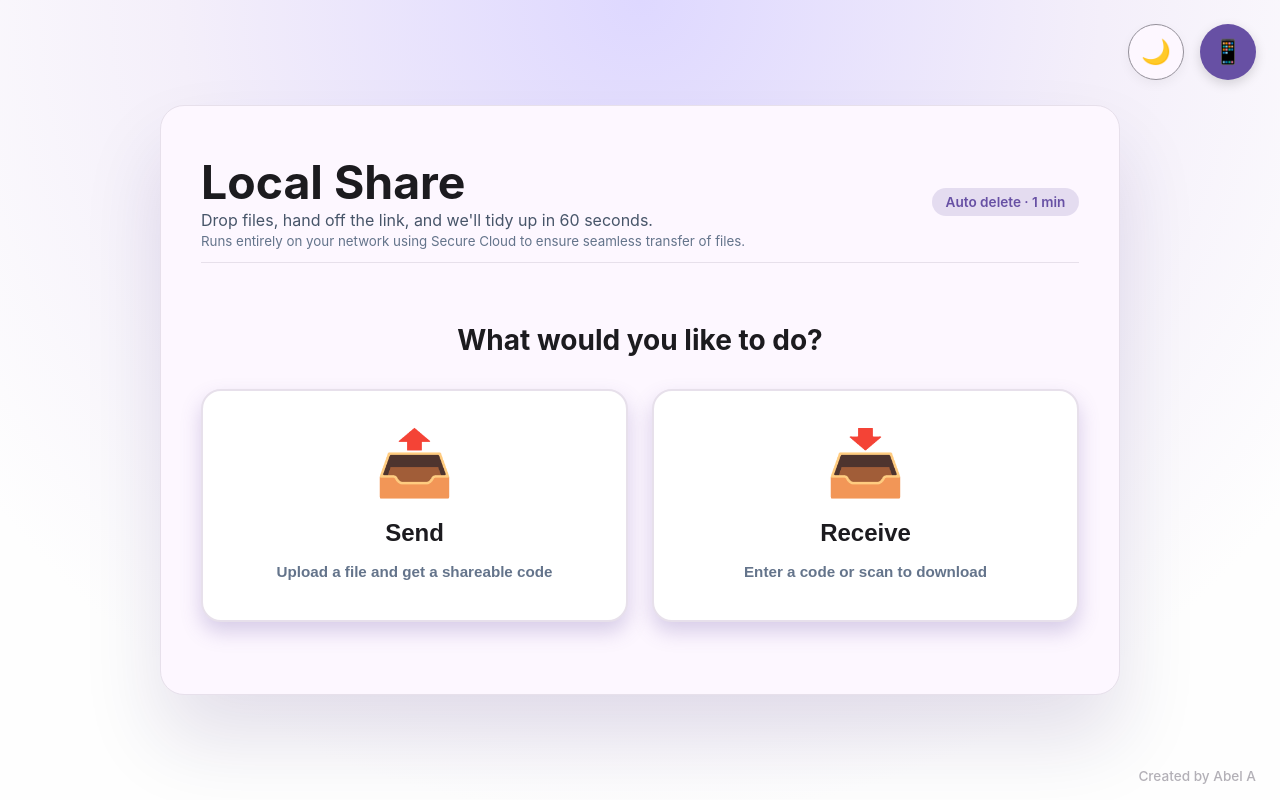
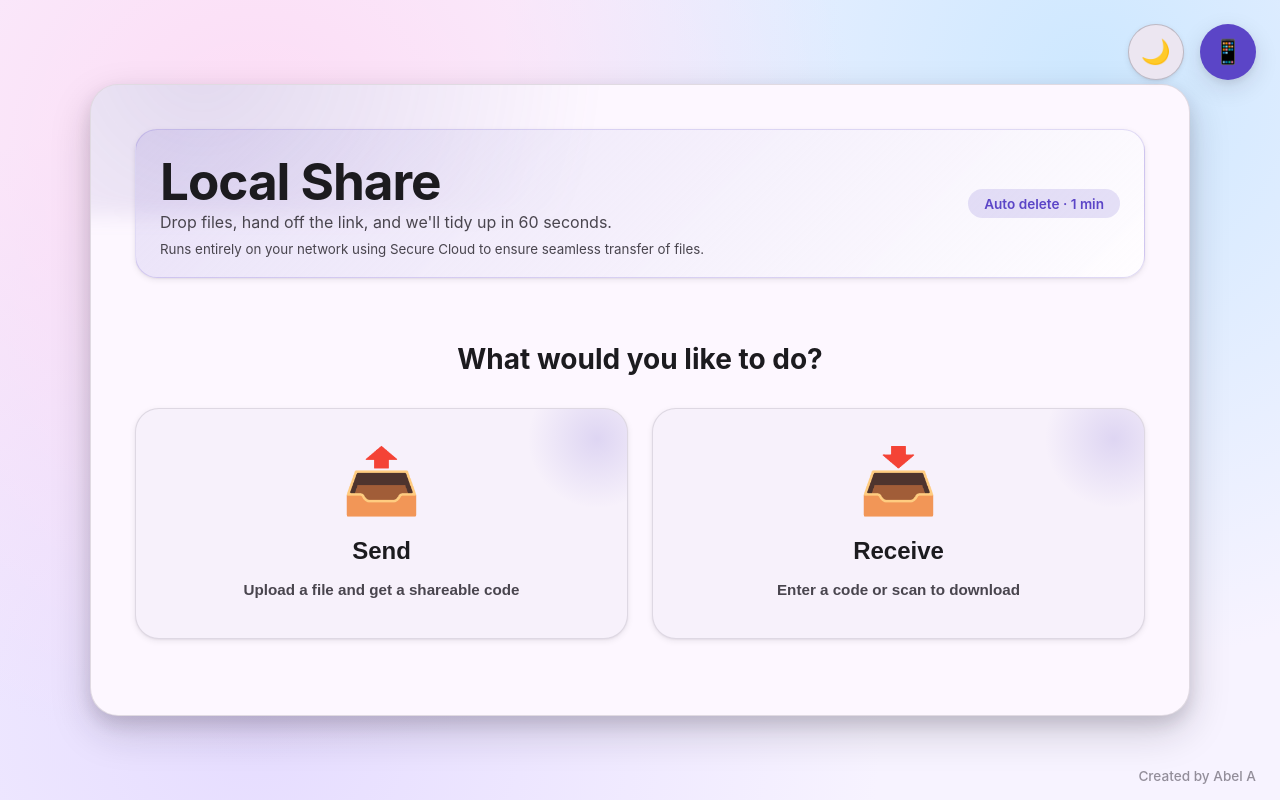
Before and after one commit to Abel-Ajish/filesend, a Next.js app: page / in a window 1280 px wide. Built offline with nearby package versions, Linux system fonts and the light colour scheme.

Commit message:
Redesign UI with Material You styling

```diff
--- a/app/globals.css
+++ b/app/globals.css
@@ -1,18 +1,31 @@
 :root {
   font-family: "Inter", "Segoe UI", system-ui, -apple-system, sans-serif;
-  --md-sys-color-primary: #6750a4;
+  color-scheme: light;
+  --md-sys-color-primary: #5b45c7;
   --md-sys-color-on-primary: #ffffff;
-  --md-sys-color-primary-container: #eaddff;
-  --md-sys-color-on-primary-container: #21005d;
-  --md-sys-color-secondary: #625b71;
+  --md-sys-color-primary-container: #e8ddff;
+  --md-sys-color-on-primary-container: #24005b;
+  --md-sys-color-secondary: #5d5b6f;
+  --md-sys-color-on-secondary: #ffffff;
+  --md-sys-color-secondary-container: #e5e0f8;
+  --md-sys-color-tertiary: #176a5a;
+  --md-sys-color-on-tertiary: #ffffff;
+  --md-sys-color-error: #ba1a1a;
+  --md-sys-color-on-error: #ffffff;
   --md-sys-color-surface: #fdf7ff;
-  --md-sys-color-surface-variant: #e7e0eb;
+  --md-sys-color-surface-variant: #e7e0ec;
   --md-sys-color-on-surface: #1c1b1f;
-  --md-sys-color-outline: #938f99;
-  --md-sys-color-error: #b3261e;
-  --md-sys-color-tertiary: #7d5260;
+  --md-sys-color-on-surface-variant: #49454e;
+  --md-sys-color-outline: #7a7581;
+  --md-sys-color-surface-container-low: #f7f1fb;
+  --md-sys-color-surface-container: #f2ecf7;
+  --md-sys-color-surface-container-high: #ece6f1;
+  --md-sys-color-surface-container-highest: #e6e0eb;
+  --md-sys-elevation-1: 0 1px 2px rgba(29, 22, 40, 0.06), 0 2px 6px rgba(29, 22, 40, 0.08);
+  --md-sys-elevation-2: 0 8px 24px rgba(29, 22, 40, 0.12), 0 3px 8px rgba(29, 22, 40, 0.08);
+  --md-sys-elevation-3: 0 16px 40px rgba(29, 22, 40, 0.18), 0 8px 16px rgba(29, 22, 40, 0.12);
   color: var(--md-sys-color-on-surface);
-  background-color: #dbeafe;
+  background-color: #f5f1ff;
 }
 
 *,
@@ -27,89 +40,127 @@
   display: flex;
   align-items: center;
   justify-content: center;
-  background: radial-gradient(circle at top, #ded8ff 0%, #f4effa 45%, #fefefe 80%);
-  animation: toneShift 22s ease-in-out infinite alternate;
+  background: radial-gradient(circle at 20% 20%, rgba(255, 209, 240, 0.7), transparent 50%),
+    radial-gradient(circle at 85% 10%, rgba(191, 228, 255, 0.75), transparent 45%),
+    radial-gradient(circle at 20% 90%, rgba(220, 208, 255, 0.65), transparent 50%),
+    #f7f3ff;
+  animation: toneShift 24s ease-in-out infinite alternate;
   overflow-x: hidden;
-  /* Prevent horizontal scroll on mobile */
 }
 
 @keyframes toneShift {
   from {
-    background: radial-gradient(circle at top, #ded8ff 0%, #f4effa 45%, #fefefe 80%);
+    background-position: 0% 0%, 0% 0%, 0% 0%, 0% 0%;
   }
 
   to {
-    background: radial-gradient(circle at 20% 10%, #ffeef8 0%, #fef7ff 55%, #ffffff 90%);
+    background-position: 20% 10%, -10% 15%, 15% 30%, 0% 0%;
   }
 }
 
 main {
-  width: min(960px, 94vw);
+  width: min(1100px, 94vw);
   background: var(--md-sys-color-surface);
-  border-radius: 1.5rem;
-  border: 1px solid var(--md-sys-color-surface-variant);
-  box-shadow: 0 45px 80px rgba(33, 0, 93, 0.12);
-  padding: 2.5rem;
+  border-radius: 28px;
+  border: 1px solid rgba(92, 85, 98, 0.18);
+  box-shadow: var(--md-sys-elevation-3);
+  padding: 2.75rem;
   display: flex;
   flex-direction: column;
-  gap: 1.75rem;
-  animation: floatUp 420ms ease-out;
+  gap: 2rem;
+  animation: floatUp 420ms cubic-bezier(0.2, 0.9, 0.2, 1);
   position: relative;
-  /* Context for absolute positioning if needed */
+  overflow: hidden;
+}
+
+main::before {
+  content: "";
+  position: absolute;
+  inset: -30% 40% auto -40%;
+  height: 320px;
+  background: radial-gradient(circle, rgba(103, 80, 164, 0.18), transparent 70%);
+  filter: blur(10px);
+  z-index: 0;
+}
+
+main > * {
+  position: relative;
+  z-index: 1;
 }
 
 @keyframes floatUp {
   from {
     opacity: 0;
-    transform: translateY(20px);
+    transform: translateY(20px) scale(0.98);
   }
 
   to {
     opacity: 1;
-    transform: translateY(0);
+    transform: translateY(0) scale(1);
   }
 }
 
 h1 {
   margin: 0;
-  font-size: clamp(2rem, 4vw, 2.9rem);
+  font-size: clamp(2.25rem, 4vw, 3.2rem);
+  letter-spacing: -0.02em;
 }
 
 p {
   margin: 0;
-  color: #475569;
+  color: var(--md-sys-color-on-surface-variant);
 }
 
 small {
-  color: #64748b;
+  color: var(--md-sys-color-on-surface-variant);
 }
 
 .hero {
-  display: flex;
-  justify-content: space-between;
+  display: grid;
+  grid-template-columns: minmax(0, 1fr) auto;
+  gap: 1.5rem;
   align-items: center;
-  gap: 1rem;
-  padding: 0.5rem 0 0.75rem;
-  border-bottom: 1px solid var(--md-sys-color-surface-variant);
+  padding: 1.25rem 1.5rem;
+  border-radius: 22px;
+  background: linear-gradient(135deg, rgba(94, 74, 198, 0.12), rgba(255, 255, 255, 0.7));
+  border: 1px solid rgba(91, 69, 199, 0.18);
+  box-shadow: var(--md-sys-elevation-1);
+}
+
+.hero small {
+  display: block;
+  margin-top: 0.6rem;
+}
+
+.pill {
+  display: inline-flex;
+  align-items: center;
+  gap: 0.35rem;
+  font-size: 0.85rem;
+  padding: 0.4rem 1rem;
+  border-radius: 999px;
+  background: rgba(91, 69, 199, 0.15);
+  color: var(--md-sys-color-primary);
+  font-weight: 600;
 }
 
 .panel {
-  border: 1px solid var(--md-sys-color-surface-variant);
-  border-radius: 1.25rem;
-  padding: 1.75rem;
+  border: 1px solid rgba(121, 117, 129, 0.2);
+  border-radius: 24px;
+  padding: 2rem;
   display: flex;
   flex-direction: column;
-  gap: 1.25rem;
-  background: #fff;
-  transition: transform 200ms ease, border-color 200ms ease,
-    box-shadow 200ms ease;
-  animation: slideIn 300ms cubic-bezier(0.2, 0.8, 0.2, 1);
+  gap: 1.5rem;
+  background: var(--md-sys-color-surface-container-low);
+  transition: transform 200ms ease, border-color 200ms ease, box-shadow 200ms ease;
+  animation: slideIn 320ms cubic-bezier(0.2, 0.8, 0.2, 1);
+  box-shadow: var(--md-sys-elevation-1);
 }
 
 @keyframes slideIn {
   from {
     opacity: 0;
-    transform: translateY(10px) scale(0.98);
+    transform: translateY(12px) scale(0.98);
   }
 
   to {
@@ -119,9 +170,9 @@
 }
 
 .panel:hover {
-  border-color: var(--md-sys-color-primary);
-  transform: translateY(-2px);
-  box-shadow: 0 20px 40px rgba(33, 0, 93, 0.14);
+  border-color: rgba(91, 69, 199, 0.6);
+  transform: translateY(-3px);
+  box-shadow: var(--md-sys-elevation-2);
 }
 
 .panel h2 {
@@ -136,19 +187,20 @@
 
 label.file-input {
   position: relative;
-  padding: 0.95rem 1.4rem;
-  border: 1px dashed var(--md-sys-color-outline);
-  border-radius: 1rem;
+  padding: 1.1rem 1.4rem;
+  border: 1px dashed rgba(91, 69, 199, 0.4);
+  border-radius: 18px;
   color: var(--md-sys-color-on-surface);
   cursor: pointer;
-  transition: border-color 200ms ease, color 200ms ease,
-    box-shadow 200ms ease;
+  transition: border-color 200ms ease, color 200ms ease, box-shadow 200ms ease, background 200ms ease;
+  background: rgba(255, 255, 255, 0.8);
 }
 
 label.file-input:hover {
   border-color: var(--md-sys-color-primary);
   color: var(--md-sys-color-primary);
-  box-shadow: inset 0 0 0 1px rgba(103, 80, 164, 0.2);
+  box-shadow: inset 0 0 0 1px rgba(91, 69, 199, 0.2);
+  background: rgba(91, 69, 199, 0.08);
 }
 
 label.file-input input[type="file"] {
@@ -162,41 +214,71 @@
 .action-link {
   border: none;
   border-radius: 999px;
-  padding: 0.95rem 1.6rem;
+  padding: 0.95rem 1.7rem;
   font-weight: 600;
   cursor: pointer;
   background: var(--md-sys-color-primary);
   color: var(--md-sys-color-on-primary);
   text-decoration: none;
-  transition: background 200ms ease, transform 200ms ease,
-    box-shadow 200ms ease;
-  box-shadow: 0 10px 20px rgba(103, 80, 164, 0.25);
+  transition: background 200ms ease, transform 120ms ease, box-shadow 200ms ease, color 200ms ease;
+  box-shadow: var(--md-sys-elevation-1);
+  position: relative;
+  overflow: hidden;
+}
+
+button::after,
+.action-link::after {
+  content: "";
+  position: absolute;
+  inset: 0;
+  background: radial-gradient(circle at center, rgba(255, 255, 255, 0.6), transparent 55%);
+  opacity: 0;
+  transition: opacity 200ms ease;
 }
 
 button:hover,
 .action-link:hover {
-  background: #56308f;
+  background: #4b34b4;
   transform: translateY(-1px);
+  box-shadow: var(--md-sys-elevation-2);
+}
+
+button:active,
+.action-link:active {
+  transform: translateY(1px) scale(0.98);
+  box-shadow: var(--md-sys-elevation-1);
+}
+
+button:active::after,
+.action-link:active::after {
+  opacity: 1;
+}
+
+button:focus-visible,
+.action-link:focus-visible,
+.code-input:focus-visible {
+  outline: 3px solid rgba(91, 69, 199, 0.35);
+  outline-offset: 2px;
 }
 
 .ghost {
   background: transparent;
   color: var(--md-sys-color-primary);
-  border: 1px solid rgba(103, 80, 164, 0.35);
+  border: 1px solid rgba(91, 69, 199, 0.4);
   box-shadow: none;
 }
 
 .ghost:hover {
-  background: rgba(103, 80, 164, 0.08);
+  background: rgba(91, 69, 199, 0.08);
 }
 
 .danger {
   background: var(--md-sys-color-error);
-  box-shadow: 0 10px 20px rgba(179, 38, 30, 0.2);
+  box-shadow: var(--md-sys-elevation-1);
 }
 
 .danger:hover {
-  background: #8c1d18;
+  background: #8f1414;
 }
 
 .file-list {
@@ -214,11 +296,9 @@
   align-items: center;
   gap: 1rem;
   padding: 1rem 1.2rem;
-  border-radius: 1rem;
-  background: linear-gradient(120deg,
-      #f8f2ff,
-      rgba(103, 80, 164, 0.08),
-      #fef7ff);
+  border-radius: 18px;
+  background: linear-gradient(120deg, rgba(255, 255, 255, 0.9), rgba(91, 69, 199, 0.08));
+  border: 1px solid rgba(91, 69, 199, 0.12);
   flex-wrap: wrap;
   animation: fadeSlide 280ms ease;
 }
@@ -240,8 +320,33 @@
 }
 
 .file-row span {
-  color: #5f5b68;
+  color: var(--md-sys-color-on-surface-variant);
   font-size: 0.9rem;
+}
+
+.remove-button {
+  background: transparent;
+  border: none;
+  cursor: pointer;
+  font-size: 1.1rem;
+  color: var(--md-sys-color-on-surface);
+  padding: 0.5rem;
+  min-width: auto;
+  box-shadow: none;
+  display: flex;
+  align-items: center;
+  justify-content: center;
+  border-radius: 50%;
+  transition: background 0.2s ease, color 0.2s ease, transform 0.12s ease;
+}
+
+.remove-button:hover {
+  background: rgba(186, 26, 26, 0.12);
+  color: var(--md-sys-color-error);
+}
+
+.remove-button:active {
+  transform: scale(0.94);
 }
 
 .file-actions {
@@ -249,50 +354,39 @@
   gap: 0.55rem;
 }
 
-.pill {
-  display: inline-flex;
-  align-items: center;
-  gap: 0.35rem;
-  font-size: 0.85rem;
-  padding: 0.35rem 0.85rem;
-  border-radius: 999px;
-  background: rgba(103, 80, 164, 0.16);
-  color: var(--md-sys-color-primary);
-  font-weight: 600;
-}
-
 .notice {
-  border-radius: 0.75rem;
-  padding: 0.8rem 1rem;
-  background: rgba(98, 91, 113, 0.1);
+  border-radius: 14px;
+  padding: 0.9rem 1rem;
+  background: rgba(93, 91, 111, 0.08);
   color: var(--md-sys-color-secondary);
 }
 
 .notice.subtle {
-  background: rgba(98, 91, 113, 0.05);
-  color: #4c4a55;
+  background: rgba(93, 91, 111, 0.05);
+  color: var(--md-sys-color-on-surface-variant);
 }
 
 .toast {
-  padding: 0.75rem 1.25rem;
-  border-radius: 0.85rem;
+  padding: 0.85rem 1.25rem;
+  border-radius: 16px;
   font-weight: 600;
   animation: fadeSlide 200ms ease;
+  box-shadow: var(--md-sys-elevation-1);
 }
 
 .toast-info {
-  background: rgba(103, 80, 164, 0.14);
-  color: #3b2a66;
+  background: rgba(91, 69, 199, 0.16);
+  color: #2f255c;
 }
 
 .toast-success {
-  background: rgba(0, 110, 60, 0.12);
-  color: #0f6d3f;
+  background: rgba(23, 106, 90, 0.16);
+  color: #0f4f43;
 }
 
 .toast-error {
-  background: rgba(179, 38, 30, 0.16);
-  color: #8c1d18;
+  background: rgba(186, 26, 26, 0.16);
+  color: #8f1414;
 }
 
 .receive-head {
@@ -307,9 +401,10 @@
   justify-content: space-between;
   align-items: center;
   gap: 1rem;
-  padding: 0.85rem 1rem;
-  border-radius: 0.85rem;
-  background: rgba(103, 80, 164, 0.08);
+  padding: 1rem 1.2rem;
+  border-radius: 18px;
+  background: rgba(91, 69, 199, 0.08);
+  border: 1px solid rgba(91, 69, 199, 0.16);
 }
 
 .share-label {
@@ -318,18 +413,6 @@
   letter-spacing: 0.08em;
   color: var(--md-sys-color-outline);
   margin: 0;
-}
-
-.code-chip {
-  display: inline-flex;
-  align-items: center;
-  gap: 0.35rem;
-  margin-top: 0.4rem;
-  font-size: 0.8rem;
-  padding: 0.15rem 0.6rem;
-  border-radius: 0.6rem;
-  background: rgba(103, 80, 164, 0.12);
-  color: var(--md-sys-color-primary);
 }
 
 .code-form {
@@ -351,19 +434,20 @@
 
 .code-input {
   flex: 1;
-  border: 1px solid var(--md-sys-color-outline);
-  border-radius: 0.75rem;
+  border: 1px solid rgba(121, 117, 129, 0.5);
+  border-radius: 16px;
   padding: 0.85rem 1rem;
   font-size: 1rem;
   letter-spacing: 0.08em;
   text-transform: uppercase;
   transition: border-color 200ms ease, box-shadow 200ms ease;
+  background: white;
 }
 
 .code-input:focus {
   outline: none;
   border-color: var(--md-sys-color-primary);
-  box-shadow: 0 0 0 3px rgba(103, 80, 164, 0.25);
+  box-shadow: 0 0 0 3px rgba(91, 69, 199, 0.2);
 }
 
 @media (max-width: 640px) {
@@ -387,7 +471,7 @@
   }
 
   .hero {
-    gap: 0.5rem;
+    grid-template-columns: 1fr;
   }
 
   .code-input-wrap {
@@ -424,14 +508,14 @@
 
 .mode-options {
   display: grid;
-  grid-template-columns: repeat(auto-fit, minmax(250px, 1fr));
+  grid-template-columns: repeat(auto-fit, minmax(260px, 1fr));
   gap: 1.5rem;
 }
 
 .mode-card {
-  background: white;
-  border: 2px solid var(--md-sys-color-surface-variant);
-  border-radius: 1.25rem;
+  background: var(--md-sys-color-surface-container-low);
+  border: 1px solid rgba(121, 117, 129, 0.2);
+  border-radius: 24px;
   padding: 2.5rem 2rem;
   cursor: pointer;
   transition: all 250ms cubic-bezier(0.4, 0, 0.2, 1);
@@ -440,13 +524,28 @@
   flex-direction: column;
   align-items: center;
   gap: 1rem;
+  position: relative;
+  overflow: hidden;
+  box-shadow: var(--md-sys-elevation-1);
+}
+
+.mode-card::before {
+  content: "";
+  position: absolute;
+  width: 140px;
+  height: 140px;
+  border-radius: 50%;
+  background: radial-gradient(circle, rgba(91, 69, 199, 0.2), transparent 70%);
+  top: -40px;
+  right: -40px;
+  opacity: 0.8;
 }
 
 .mode-card:hover {
-  border-color: var(--md-sys-color-primary);
+  border-color: rgba(91, 69, 199, 0.5);
   transform: translateY(-4px) scale(1.02);
-  box-shadow: 0 20px 40px rgba(103, 80, 164, 0.2);
-  background: linear-gradient(135deg, rgba(103, 80, 164, 0.02), rgba(139, 92, 246, 0.02));
+  box-shadow: var(--md-sys-elevation-2);
+  background: linear-gradient(135deg, rgba(91, 69, 199, 0.06), rgba(255, 255, 255, 0.7));
 }
 
 .mode-card:active {
@@ -461,7 +560,7 @@
 }
 
 .mode-card:hover .mode-icon {
-  transform: scale(1.1) rotate(5deg);
+  transform: scale(1.08) rotate(3deg);
 }
 
 .mode-card h3 {
@@ -472,7 +571,7 @@
 
 .mode-card p {
   margin: 0;
-  color: #64748b;
+  color: var(--md-sys-color-on-surface-variant);
   font-size: 0.95rem;
 }
 
@@ -485,7 +584,7 @@
 
 .back-button {
   background: transparent;
-  border: 1px solid var(--md-sys-color-outline);
+  border: 1px solid rgba(91, 69, 199, 0.4);
   color: var(--md-sys-color-primary);
   padding: 0.6rem 1.2rem;
   border-radius: 999px;
@@ -496,7 +595,7 @@
 }
 
 .back-button:hover {
-  background: rgba(103, 80, 164, 0.08);
+  background: rgba(91, 69, 199, 0.08);
   border-color: var(--md-sys-color-primary);
   transform: translateX(-2px);
 }
@@ -512,7 +611,7 @@
   background: var(--md-sys-color-primary);
   color: white;
   border: none;
-  box-shadow: 0 4px 12px rgba(0, 0, 0, 0.15);
+  box-shadow: var(--md-sys-elevation-2);
   cursor: pointer;
   z-index: 100;
   display: flex;
@@ -524,8 +623,8 @@
 
 .qr-floating-button:hover {
   transform: scale(1.1) rotate(-5deg);
-  box-shadow: 0 8px 24px rgba(103, 80, 164, 0.3);
-  background: #56308f;
+  box-shadow: var(--md-sys-elevation-3);
+  background: #4b34b4;
 }
 
 .qr-floating-button:active {
@@ -536,8 +635,8 @@
 .qr-modal {
   position: fixed;
   inset: 0;
-  background: rgba(0, 0, 0, 0.4);
-  backdrop-filter: blur(4px);
+  background: rgba(16, 12, 24, 0.4);
+  backdrop-filter: blur(8px);
   z-index: 1000;
   display: flex;
   align-items: center;
@@ -546,13 +645,13 @@
 }
 
 .qr-content {
-  background: white;
+  background: var(--md-sys-color-surface);
   padding: 2rem;
-  border-radius: 1.5rem;
-  box-shadow: 0 20px 50px rgba(0, 0, 0, 0.2);
+  border-radius: 24px;
+  box-shadow: var(--md-sys-elevation-3);
   text-align: center;
   max-width: 90vw;
-  width: 400px;
+  width: 420px;
   animation: popIn 0.3s cubic-bezier(0.34, 1.56, 0.64, 1);
   display: flex;
   flex-direction: column;
@@ -590,6 +689,7 @@
 .qr-content button {
   width: 100%;
   background: var(--md-sys-color-secondary);
+  color: var(--md-sys-color-on-secondary);
 }
 
 .qr-content button:hover {
@@ -604,11 +704,10 @@
   font-size: 0.85rem;
   color: var(--md-sys-color-outline);
   font-weight: 500;
-  opacity: 0.7;
+  opacity: 0.8;
   transition: opacity 200ms ease;
   z-index: 50;
   pointer-events: none;
-  /* Let clicks pass through if needed, though it's text */
 }
 
 .creator-credit:hover {
@@ -625,68 +724,93 @@
 
 /* Dark Mode Overrides */
 [data-theme='dark'] {
-  --md-sys-color-primary: #d0bcff;
-  --md-sys-color-on-primary: #381e72;
-  --md-sys-color-primary-container: #4f378b;
-  --md-sys-color-on-primary-container: #eaddff;
-  --md-sys-color-secondary: #ccc2dc;
-  --md-sys-color-surface: #1c1b1f;
-  --md-sys-color-surface-variant: #49454f;
-  --md-sys-color-on-surface: #e6e1e5;
-  --md-sys-color-outline: #938f99;
-  --md-sys-color-error: #f2b8b5;
+  color-scheme: dark;
+  --md-sys-color-primary: #d7c0ff;
+  --md-sys-color-on-primary: #2f1367;
+  --md-sys-color-primary-container: #4a2c89;
+  --md-sys-color-on-primary-container: #efdfff;
+  --md-sys-color-secondary: #c9c3dc;
+  --md-sys-color-on-secondary: #2c2a35;
+  --md-sys-color-secondary-container: #453f57;
+  --md-sys-color-tertiary: #9dd9c9;
+  --md-sys-color-on-tertiary: #00382d;
+  --md-sys-color-error: #ffb4ab;
+  --md-sys-color-on-error: #690005;
+  --md-sys-color-surface: #1b1a1f;
+  --md-sys-color-surface-variant: #48454f;
+  --md-sys-color-on-surface: #e6e1e8;
+  --md-sys-color-on-surface-variant: #c9c4d0;
+  --md-sys-color-outline: #948f9b;
+  --md-sys-color-surface-container-low: #222127;
+  --md-sys-color-surface-container: #26252b;
+  --md-sys-color-surface-container-high: #2c2b31;
+  --md-sys-color-surface-container-highest: #323138;
 
-  background-color: #1c1b1f;
+  background-color: #131217;
 }
 
 [data-theme='dark'] body {
-  background: radial-gradient(circle at top, #2b2930 0%, #1c1b1f 45%, #000000 80%);
+  background: radial-gradient(circle at 10% 10%, rgba(117, 86, 165, 0.25), transparent 45%),
+    radial-gradient(circle at 90% 20%, rgba(70, 96, 133, 0.3), transparent 40%),
+    #131217;
 }
 
 [data-theme='dark'] .panel,
 [data-theme='dark'] .mode-card,
 [data-theme='dark'] .qr-content {
-  background: #2b2930;
-  border-color: #49454f;
+  background: var(--md-sys-color-surface-container);
+  border-color: rgba(148, 143, 155, 0.35);
 }
 
 [data-theme='dark'] .file-row {
-  background: linear-gradient(120deg, #36343b, rgba(208, 188, 255, 0.08), #2b2930);
+  background: linear-gradient(120deg, rgba(46, 44, 54, 0.9), rgba(208, 188, 255, 0.12));
+  border-color: rgba(208, 188, 255, 0.2);
 }
 
 [data-theme='dark'] p,
 [data-theme='dark'] small,
 [data-theme='dark'] .mode-card p {
-  color: #cac4d0;
+  color: var(--md-sys-color-on-surface-variant);
 }
 
 [data-theme='dark'] .notice {
-  background: rgba(204, 194, 220, 0.1);
-  color: #e6e1e5;
+  background: rgba(201, 195, 220, 0.08);
+  color: var(--md-sys-color-on-surface);
 }
 
 [data-theme='dark'] .notice.subtle {
-  background: rgba(204, 194, 220, 0.05);
-  color: #cac4d0;
+  background: rgba(201, 195, 220, 0.05);
+  color: var(--md-sys-color-on-surface-variant);
+}
+
+[data-theme='dark'] label.file-input {
+  background: rgba(36, 34, 42, 0.9);
+  border-color: rgba(215, 192, 255, 0.4);
+}
+
+[data-theme='dark'] .code-input {
+  background: rgba(32, 31, 38, 0.9);
+  border-color: rgba(148, 143, 155, 0.6);
+  color: var(--md-sys-color-on-surface);
 }
 
 /* Drag & Drop Active State */
 .drag-active {
   border-color: var(--md-sys-color-primary) !important;
-  background-color: rgba(103, 80, 164, 0.08);
-  box-shadow: 0 0 0 2px var(--md-sys-color-primary), inset 0 0 20px rgba(103, 80, 164, 0.1);
+  background-color: rgba(91, 69, 199, 0.12);
+  box-shadow: 0 0 0 2px rgba(91, 69, 199, 0.4), inset 0 0 20px rgba(91, 69, 199, 0.1);
   transform: scale(1.01);
 }
 
 [data-theme='dark'] .drag-active {
-  background-color: rgba(208, 188, 255, 0.08);
-  box-shadow: 0 0 0 2px var(--md-sys-color-primary), inset 0 0 20px rgba(208, 188, 255, 0.1);
+  background-color: rgba(208, 188, 255, 0.12);
+  box-shadow: 0 0 0 2px rgba(215, 192, 255, 0.4), inset 0 0 20px rgba(208, 188, 255, 0.1);
 }
 
 /* Progress Bar */
 .progress-container {
   width: 100%;
-  height: 0.5rem;
+  height: 0.55rem;
   background: var(--md-sys-color-surface-variant);
   border-radius: 999px;
   overflow: hidden;
@@ -705,14 +829,13 @@
   position: fixed;
   top: 1.5rem;
   right: 6rem;
-  /* Left of QR button */
   width: 3.5rem;
   height: 3.5rem;
   border-radius: 50%;
-  background: var(--md-sys-color-surface);
+  background: var(--md-sys-color-surface-container-high);
   color: var(--md-sys-color-on-surface);
-  border: 1px solid var(--md-sys-color-outline);
-  box-shadow: 0 4px 12px rgba(0, 0, 0, 0.05);
+  border: 1px solid rgba(121, 117, 129, 0.4);
+  box-shadow: var(--md-sys-elevation-1);
   cursor: pointer;
   z-index: 100;
   display: flex;
@@ -723,13 +846,13 @@
 }
 
 .theme-toggle:hover {
-  background: var(--md-sys-color-surface-variant);
-  transform: scale(1.1);
+  background: var(--md-sys-color-surface-container-highest);
+  transform: scale(1.08);
 }
 
 [data-theme='dark'] .theme-toggle {
-  border-color: var(--md-sys-color-surface-variant);
-  background: #36343b;
+  border-color: rgba(148, 143, 155, 0.6);
+  background: var(--md-sys-color-surface-container-high);
 }
 
 /* Recent History Styles */
@@ -759,7 +882,7 @@
   align-items: center;
   justify-content: space-between;
   padding: 0.85rem 1rem;
-  background: white;
+  background: var(--md-sys-color-surface);
   border: 1px solid var(--md-sys-color-surface-variant);
   border-radius: 1rem;
   transition: all 200ms ease;
@@ -768,7 +891,7 @@
 .history-item:hover {
   border-color: var(--md-sys-color-primary);
   transform: translateX(4px);
-  box-shadow: 0 4px 12px rgba(0, 0, 0, 0.05);
+  box-shadow: var(--md-sys-elevation-1);
 }
 
 .history-info {
@@ -794,7 +917,7 @@
 
 .history-code {
   font-family: monospace;
-  background: rgba(103, 80, 164, 0.1);
+  background: rgba(91, 69, 199, 0.12);
   color: var(--md-sys-color-primary);
   padding: 0.2rem 0.5rem;
   border-radius: 0.4rem;
@@ -827,11 +950,11 @@
 
 .progress-fill.animated {
   background-image: linear-gradient(45deg,
-      rgba(255, 255, 255, 0.15) 25%,
+      rgba(255, 255, 255, 0.22) 25%,
       transparent 25%,
       transparent 50%,
-      rgba(255, 255, 255, 0.15) 50%,
-      rgba(255, 255, 255, 0.15) 75%,
+      rgba(255, 255, 255, 0.22) 50%,
+      rgba(255, 255, 255, 0.22) 75%,
       transparent 75%,
       transparent);
   background-size: 1rem 1rem;
@@ -840,15 +963,15 @@
 
 @keyframes pulse-ring {
   0% {
-    box-shadow: 0 0 0 0 rgba(103, 80, 164, 0.7);
+    box-shadow: 0 0 0 0 rgba(91, 69, 199, 0.6);
   }
 
   70% {
-    box-shadow: 0 0 0 10px rgba(103, 80, 164, 0);
+    box-shadow: 0 0 0 12px rgba(91, 69, 199, 0);
   }
 
   100% {
-    box-shadow: 0 0 0 0 rgba(103, 80, 164, 0);
+    box-shadow: 0 0 0 0 rgba(91, 69, 199, 0);
   }
 }
 
@@ -859,7 +982,7 @@
 @keyframes file-pop {
   0% {
     opacity: 0;
-    transform: scale(0.9);
+    transform: scale(0.92);
   }
 
   100% {
@@ -885,7 +1008,7 @@
   }
 
   .hero {
-    padding: 1rem 0 1.5rem;
+    padding: 1.5rem 2rem;
   }
 
   .panel {
@@ -903,7 +1026,7 @@
 
   .mode-card {
     padding: 4rem 3rem;
-    border-width: 3px;
+    border-width: 2px;
   }
 
   .mode-icon {
@@ -957,9 +1080,14 @@
   .share-label {
     font-size: 1rem;
   }
+}
 
-  .code-chip {
-    font-size: 1.2rem;
-    padding: 0.4rem 1rem;
+@media (prefers-reduced-motion: reduce) {
+  *,
+  *::before,
+  *::after {
+    animation-duration: 0.001ms !important;
+    animation-iteration-count: 1 !important;
+    transition-duration: 0.001ms !important;
   }
 }
```
Also changed, not shown: components/file-share.tsx (+0 -23 lines).
